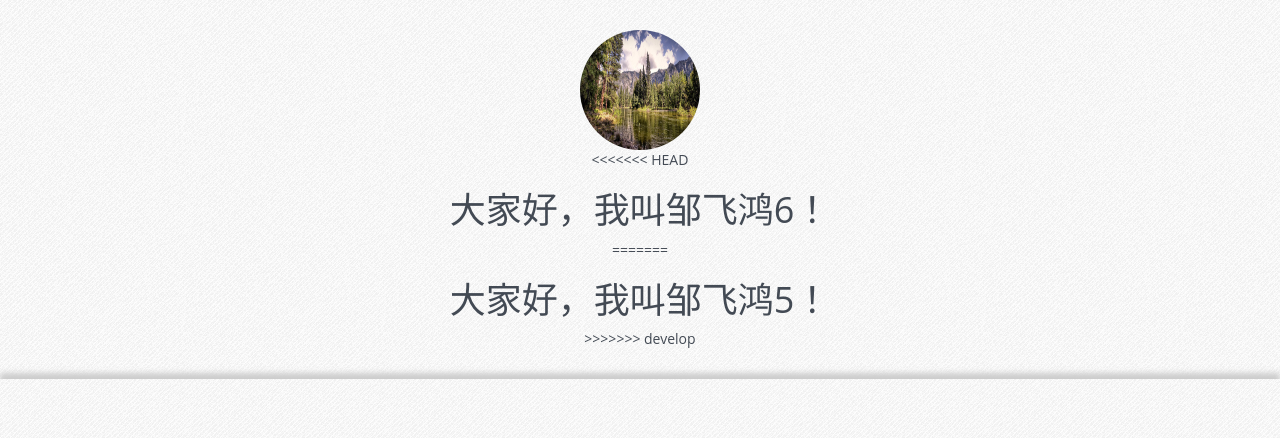
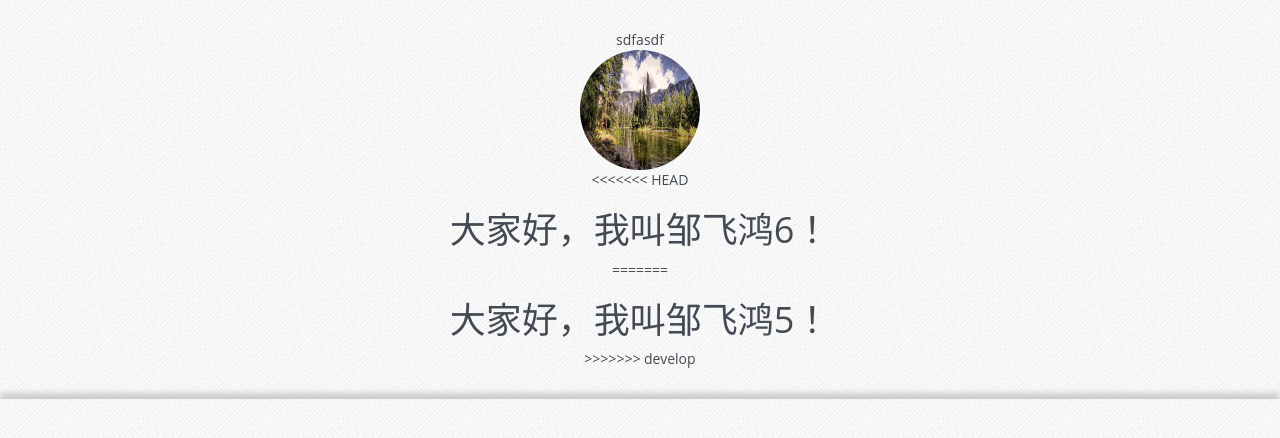
Before and after one commit to zoufeihong/zoufeihong.github.io, a plain HTML site: page index.html in a window 1280 px wide. Drawn offline with nearby package versions, Linux system fonts and the light colour scheme.

Commit message:
no message

```diff
--- a/index.html
+++ b/index.html
@@ -13,6 +13,7 @@
 			<div class="content">
 				<div class="personal-info">
 					<div class="photo">
+					sdfasdf
 						<img src="images/photo.jpg" class="photo-pic" alt="zoufeihong">
 					</div>
 				</div>
```
